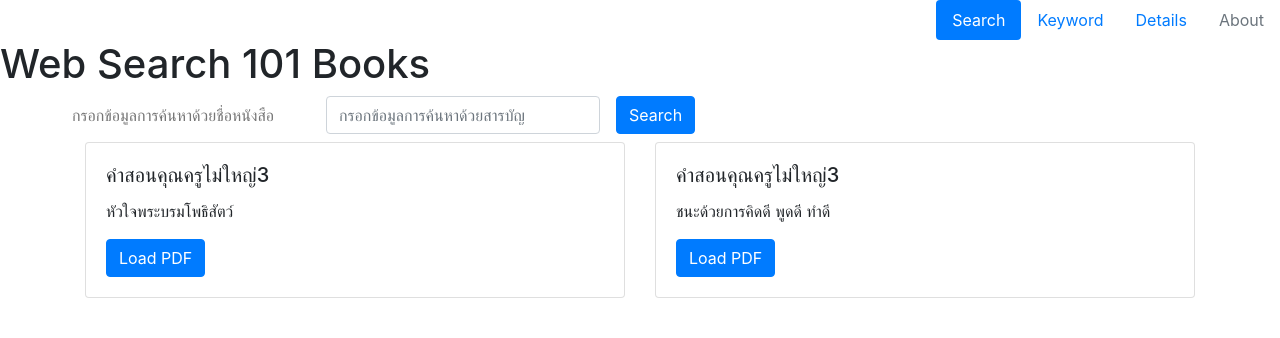
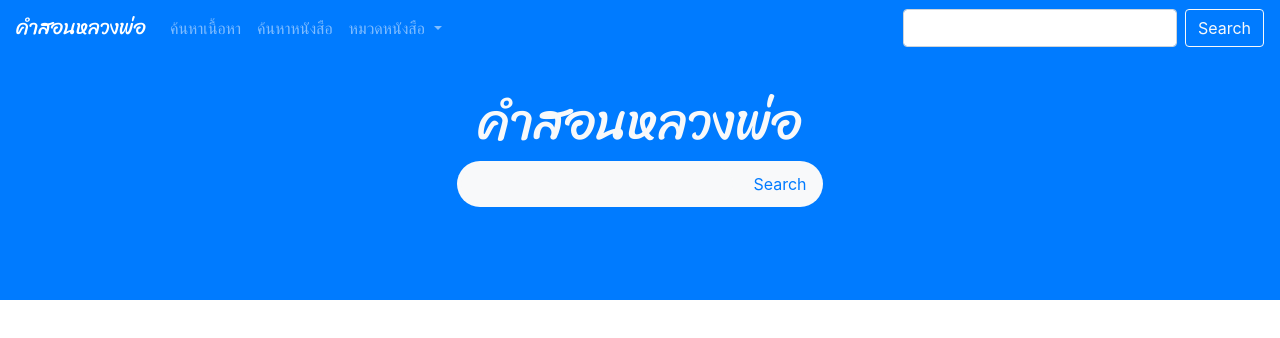
Before and after one commit to zarumen/gs-book101, a website: page index.html in a window 1280 px wide. Drawn offline with nearby package versions, Linux system fonts and the light colour scheme.

Commit message:
change url img

```diff
--- a/index.html
+++ b/index.html
@@ -1,58 +1,78 @@
 <!DOCTYPE html>
-<html>
+<html lang="en">
 <head>
-    <base target="_top">
-    <link rel="stylesheet" href="https://stackpath.bootstrapcdn.com/bootstrap/4.3.1/css/bootstrap.min.css" integrity="sha384-ggOyR0iXCbMQv3Xipma34MD+dH/1fQ784/j6cY/iJTQUOhcWr7x9JvoRxT2MZw1T" crossorigin="anonymous">
-  </head>
+  <meta charset="utf-8">
+	<meta name="viewport" content="width=device-width, initial-scale=1, shrink-to-fit=no">
+	<link rel="stylesheet" href="https://stackpath.bootstrapcdn.com/bootstrap/4.4.1/css/bootstrap.min.css" integrity="sha384-Vkoo8x4CGsO3+Hhxv8T/Q5PaXtkKtu6ug5TOeNV6gBiFeWPGFN9MuhOf23Q9Ifjh" crossorigin="anonymous">
+	<!-- <link
+		rel="stylesheet"
+		href="/src/styles/styles_search.css"
+	/> -->
+	<script src="https://kit.fontawesome.com/aef9ab5fa4.js" crossorigin="anonymous"></script>
+	<link href="https://fonts.googleapis.com/css?family=Sriracha&display=swap" rel="stylesheet">
+	<title>book.rgtcenter.com</title>
+<link rel="stylesheet" href="/src.e31bb0bc.css"></head>
 <body>
-    <nav class="nav nav-pills justify-content-end">
-      <a class="nav-link active" href="#">Search</a>
-      <a class="nav-link" href="#">Keyword</a>
-      <a class="nav-link" href="#">Details</a>
-      <a class="nav-link disabled" href="#" tabindex="-1" aria-disabled="true">About</a>
-    </nav>
-    <h1>
-      Web Search 101 Books
-    </h1>
-
-    <div class="container">
-      <div class="row">
-        <form class="form-inline">
-          <div class="form-group mb-2" style="width: 240px;">
-            <label for="staticEmail2" class="sr-only">Book Name</label>
-            <input type="text" class="form-control-plaintext" id="staticEmail2" placeholder="กรอกข้อมูลการค้นหาด้วยชื่อหนังสือ">
+	<nav class="nav-f  d-flex  align-items-center justify-content-center bg-primary " style="height:300px;">
+			<div class="">
+					<div class="row justify-content-center">
+							<h1 class=" text-light text brand" href="#" style="font-size:50px;font-family: 'Sriracha', cursive;">คำสอนหลวงพ่อ</h1>
 					</div>
-          <div class="form-group mx-sm-3 mb-2">
-            <label for="inputPassword2" class="sr-only">Book Index</label>
-            <input type="text" class="form-control" id="inputPassword2" placeholder="กรอกข้อมูลการค้นหาด้วยสารบัญ">
-          </div>
-          <button type="submit" class="btn btn-primary mb-2">Search</button>
+					<form class="form-inline  bg-light rounded-pill p-1 overflow-hidden">
+							<input class="form-control bg-light border-0 mr-2 rounded-pill text" type="search" id="search" aria-label="Search">
+							<button class="btn btn-outline-primary border-0 my-2 my-sm-0 rounded-pill text" type="submit" id="button-search">Search</button>
 					</form>
 			</div>
-      <div class="row">
-        <div class="col-sm-6">
-          <div class="card">
-            <div class="card-body">
-              <h5 class="card-title">คำสอนคุณครูไม่ใหญ่3</h5>
-              <p class="card-text">หัวใจพระบรมโพธิสัตว์ </p>
-              <a href="#" class="btn btn-primary">Load PDF</a>
+	</nav>
+	<nav class="  navbar text navbar-expand-lg navbar-light  bg-primary navbar-dark fixed-top">
+			<a class="  form navbar-brand text" href="#" style="font-family: 'Sriracha', cursive;">คำสอนหลวงพ่อ</a>
+
+				<button class="form3 navbar-toggler text" type="button" data-toggle="collapse" data-target="#navbarSupportedContent" aria-controls="navbarSupportedContent" aria-expanded="false" aria-label="Toggle navigation">
+					<span class="navbar-toggler-icon"></span>
+				</button>
+
+			<div class=" collapse navbar-collapse  " id="navbarSupportedContent">
+				<ul class="navbar-nav mr-auto">
+					<li class="nav-item" id="page_index">
+						<a class="nav-link" href="/">ค้นหาเนื้อหา</a>
+					</li>
+					<li class="nav-item" id="page_book">
+						<a class="nav-link" href="/download_book">ค้นหาหนังสือ</a>
+					</li>
+					<li class="nav-item dropdown ">
+						<a class="nav-link dropdown-toggle" href="#" id="navbarDropdown" role="button" data-toggle="dropdown" aria-haspopup="true" aria-expanded="false">
+							หมวดหนังสือ
+						</a>
+						<div class="dropdown-menu" aria-labelledby="navbarDropdown" id="dropdown-book" data-spy="scroll">
 						</div>
+						<!-- <select class="browser-default custom-select bg-primary navbar-dark text-light border-0">
+									<option selected>เลือกหมวดหมู่</option>
+									<div>
+
+										<option value="1">One</option>
+										<option value="2">Two</option>
+										<option value="3">Three</option>
 									</div>
+						</select> -->
+					</li>
+				</ul>
+				<form class="form2 form-inline my-2 my-lg-0 ">
+					<input class="form-control mr-sm-2 text" type="search" id="search2" aria-label="Search">
+					<button class="btn btn-outline-light my-2 my-sm-0 text" type="submit" id="button-search">Search</button>
+				</form>
 			</div>
-        <div class="col-sm-6">
-          <div class="card">
-            <div class="card-body">
-              <h5 class="card-title">คำสอนคุณครูไม่ใหญ่3</h5>
-              <p class="card-text">ชนะด้วยการคิดดี พูดดี ทำดี </p>
-              <a href="#" class="btn btn-primary">Load PDF</a>
-            </div>
-          </div>
-        </div>
-      </div>
+	</nav>
+
+	<div id="page">
+
 	</div>
 
-    <script src="https://code.jquery.com/jquery-3.3.1.slim.min.js" integrity="sha384-q8i/X+965DzO0rT7abK41JStQIAqVgRVzpbzo5smXKp4YfRvH+8abtTE1Pi6jizo" crossorigin="anonymous"></script>
-    <script src="https://cdnjs.cloudflare.com/ajax/libs/popper.js/1.14.7/umd/popper.min.js" integrity="sha384-UO2eT0CpHqdSJQ6hJty5KVphtPhzWj9WO1clHTMGa3JDZwrnQq4sF86dIHNDz0W1" crossorigin="anonymous"></script>
-    <script src="https://stackpath.bootstrapcdn.com/bootstrap/4.3.1/js/bootstrap.min.js" integrity="sha384-JjSmVgyd0p3pXB1rRibZUAYoIIy6OrQ6VrjIEaFf/nJGzIxFDsf4x0xIM+B07jRM" crossorigin="anonymous"></script>
+	<script src="/src.e31bb0bc.js">
+	</script>
+
+	<script src="https://cdnjs.cloudflare.com/ajax/libs/materialize/1.0.0/js/materialize.min.js"></script>
+	<script src="https://code.jquery.com/jquery-3.4.1.slim.min.js" integrity="sha384-J6qa4849blE2+poT4WnyKhv5vZF5SrPo0iEjwBvKU7imGFAV0wwj1yYfoRSJoZ+n" crossorigin="anonymous"></script>
+	<script src="https://cdn.jsdelivr.net/npm/popper.js@1.16.0/dist/umd/popper.min.js" integrity="sha384-Q6E9RHvbIyZFJoft+2mJbHaEWldlvI9IOYy5n3zV9zzTtmI3UksdQRVvoxMfooAo" crossorigin="anonymous"></script>
+	<script src="https://stackpath.bootstrapcdn.com/bootstrap/4.4.1/js/bootstrap.min.js" integrity="sha384-wfSDF2E50Y2D1uUdj0O3uMBJnjuUD4Ih7YwaYd1iqfktj0Uod8GCExl3Og8ifwB6" crossorigin="anonymous"></script>
 </body>
 </html>
--- a/src/views/download_book.js
+++ b/src/views/download_book.js
@@ -8,7 +8,7 @@ book.forEach( x => {
   <div class="col-xs-12 col-sm-4 col-lg-3 mt-3">
     <div class="card">
       <a class="img-card" href="" data-toggle="modal" data-target="#exampleModalLong">
-      <img src="../img/พ่อสอนลูก.jpg" ></a>
+      <img src="https://book.rgtcenter.com/cover/004-01.jpg"></a>
         <div class="card-custom-titile">
          <h5 class="card-title-name">${x.book_name}</h5>
         </div>
```
Also changed, not shown: dist/พ่อสอนลูก.ededfd30.jpg (added), 2 other files. Lines whose indentation alone changed are shown as unchanged.
